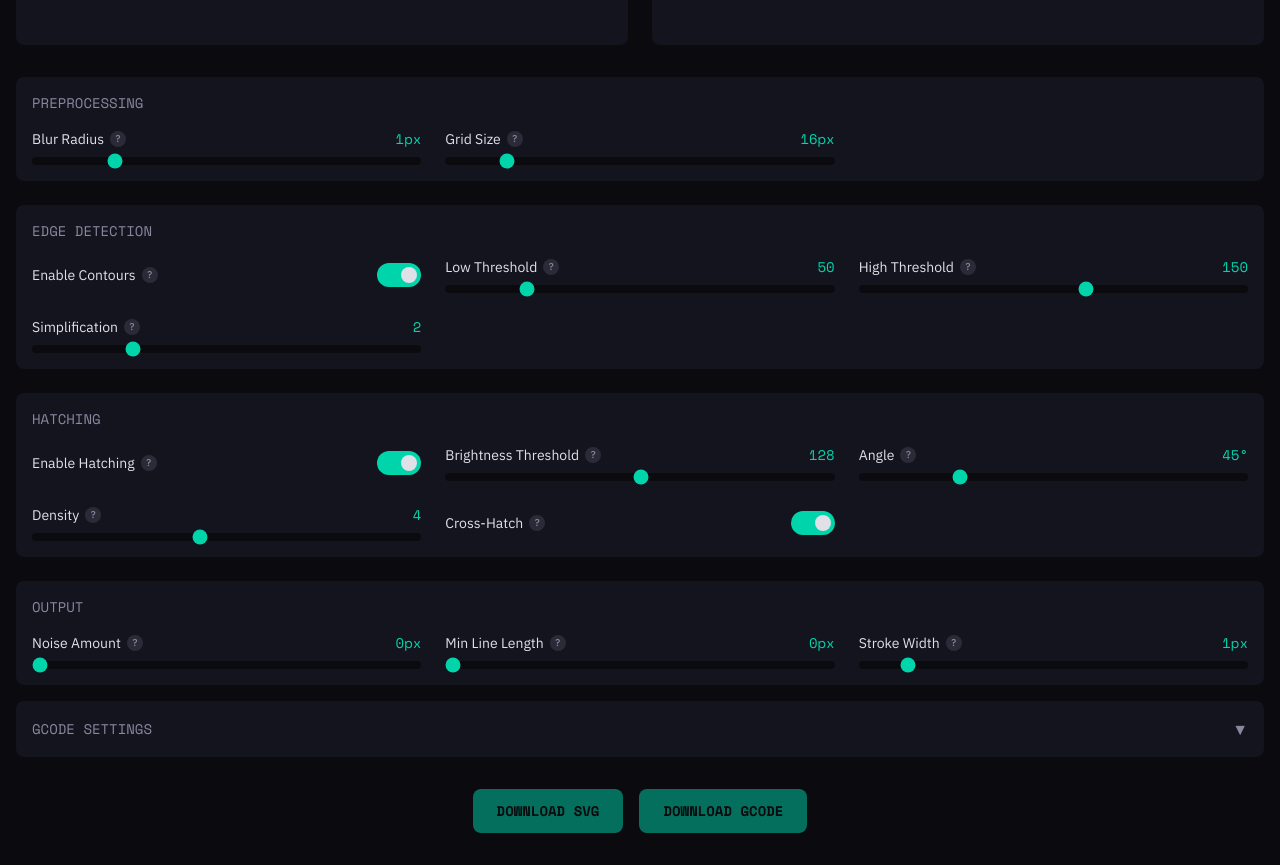
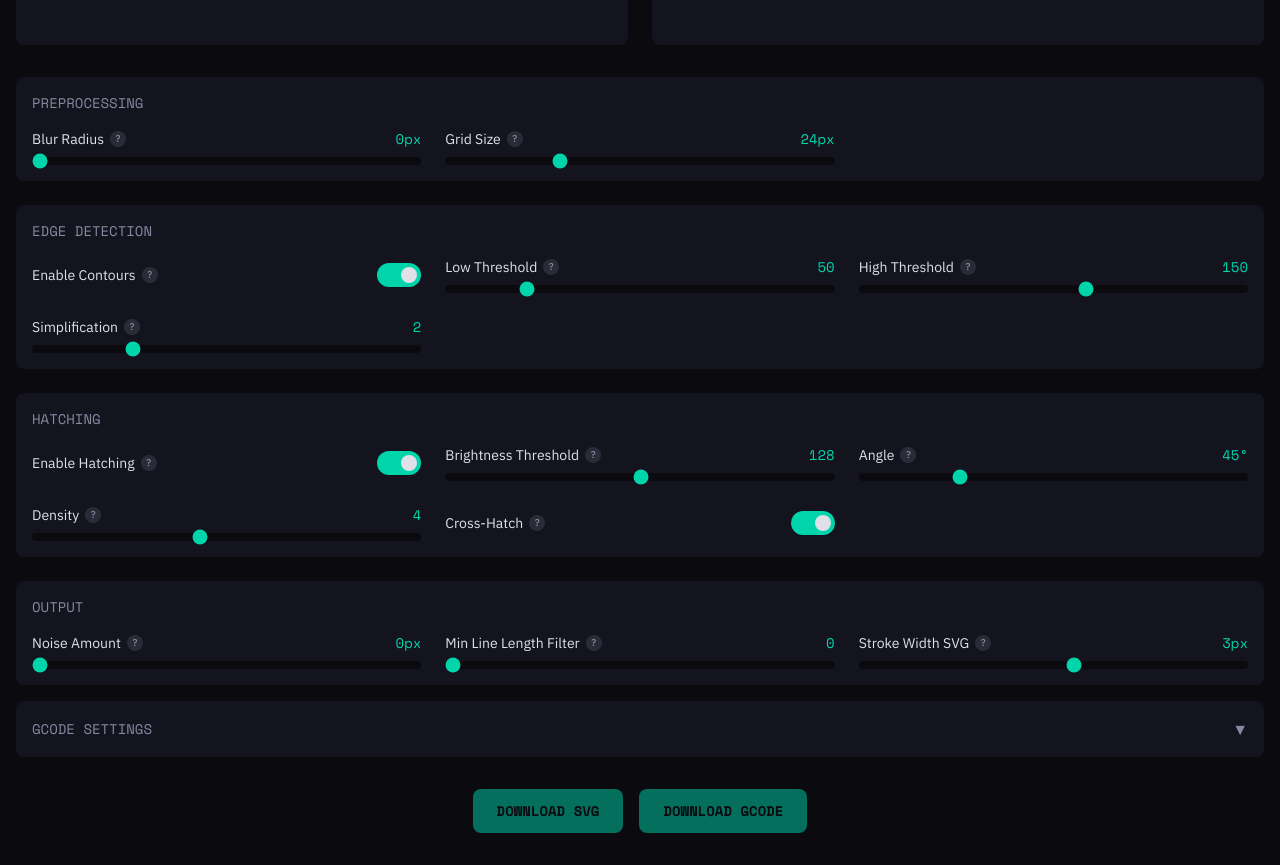
Before and after one commit to straczowski/line-weaver, a React (Vite) app: page / in a window 1280 px wide. Shown: the part 500-1365 px from the top of the page. Built offline with nearby package versions, Linux system fonts and the light colour scheme.

Commit message:
refactor control sections

```diff
--- a/src/components/ControlPanel/ControlPanel.tsx
+++ b/src/components/ControlPanel/ControlPanel.tsx
@@ -1,6 +1,7 @@
-import { useState } from "react"
 import { useSettingsActions } from "../../store/actions-hooks"
 import { useSettings } from "../../store/selectors"
+import { SliderControl } from "./SliderControl"
+import { ToggleControl } from "./ToggleControl"
 
 export const ControlPanel = () => {
   const settings = useSettings()
@@ -129,17 +130,16 @@ export const ControlPanel = () => {
           onChange={(value) => updateSettings({ noiseAmount: value })}
         />
         <SliderControl
-          label="Min Line Length"
+          label="Min Line Length Filter"
           tooltip="Removes polylines shorter than this value. Helps clean up small artifacts and noise."
           value={settings.minLineLength}
           min={0}
-          max={20}
+          max={40}
           step={1}
-          unit="px"
           onChange={(value) => updateSettings({ minLineLength: value })}
         />
         <SliderControl
-          label="Stroke Width"
+          label="Stroke Width SVG"
           tooltip="Thickness of lines in the SVG output. Affects visual weight of the drawing."
           value={settings.strokeWidth}
           min={0.5}
@@ -168,100 +168,3 @@ const ControlSection = ({ title, children }: ControlSectionProps) => {
     </div>
   )
 }
-
-type TooltipIconProps = {
-  text: string
-}
-
-const TooltipIcon = ({ text }: TooltipIconProps) => {
-  const [isVisible, setIsVisible] = useState(false)
-
-  return (
-    <div
-      className="relative inline-flex"
-      onMouseEnter={() => setIsVisible(true)}
-      onMouseLeave={() => setIsVisible(false)}
-    >
-      <span className="ml-1.5 flex h-4 w-4 cursor-help items-center justify-center rounded-full bg-text-muted/20 text-[10px] font-medium text-text-muted transition-colors hover:bg-accent/30 hover:text-accent">
-        ?
-      </span>
-      {isVisible && (
-        <div className="absolute bottom-full left-1/2 z-50 mb-2 w-56 -translate-x-1/2 rounded-md bg-background px-3 py-2 text-xs text-text shadow-lg ring-1 ring-text-muted/20">
-          {text}
-          <div className="absolute left-1/2 top-full h-0 w-0 -translate-x-1/2 border-x-4 border-t-4 border-x-transparent border-t-background" />
-        </div>
-      )}
-    </div>
-  )
-}
-
-type SliderControlProps = {
-  label: string
-  tooltip: string
-  value: number
-  min: number
-  max: number
-  step: number
-  unit?: string
-  onChange: (value: number) => void
-  disabled?: boolean
-}
-
-const SliderControl = ({ label, tooltip, value, min, max, step, unit, onChange, disabled = false }: SliderControlProps) => {
-  return (
-    <div className={`flex flex-col gap-2 transition-opacity ${disabled ? "pointer-events-none opacity-40" : ""}`}>
-      <div className="flex items-center justify-between">
-        <span className="flex items-center text-sm text-text">
-          {label}
-          <TooltipIcon text={tooltip} />
-        </span>
-        <span className="font-mono text-sm text-accent">
-          {value}
-          {unit}
-        </span>
-      </div>
-      <input
-        type="range"
-        min={min}
-        max={max}
-        step={step}
-        value={value}
-        onChange={(e) => onChange(Number(e.target.value))}
-        disabled={disabled}
-        className="h-2 w-full cursor-pointer appearance-none rounded-lg bg-background accent-accent disabled:cursor-not-allowed"
-      />
-    </div>
-  )
-}
-
-type ToggleControlProps = {
-  label: string
-  tooltip: string
-  checked: boolean
-  onChange: (checked: boolean) => void
-  disabled?: boolean
-}
-
-const ToggleControl = ({ label, tooltip, checked, onChange, disabled = false }: ToggleControlProps) => {
-  return (
-    <div className={`flex items-center justify-between transition-opacity ${disabled ? "pointer-events-none opacity-40" : ""}`}>
-      <span className="flex items-center text-sm text-text">
-        {label}
-        <TooltipIcon text={tooltip} />
-      </span>
-      <button
-        onClick={() => onChange(!checked)}
-        disabled={disabled}
-        className={`relative h-6 w-11 rounded-full transition-colors ${
-          checked ? "bg-accent" : "bg-background"
-        } disabled:cursor-not-allowed`}
-      >
-        <span
-          className={`absolute top-1 h-4 w-4 rounded-full bg-text transition-transform ${
-            checked ? "left-6" : "left-1"
-          }`}
-        />
-      </button>
-    </div>
-  )
-}
--- /dev/null
+++ b/src/components/ControlPanel/SliderControl.tsx
@@ -0,0 +1,40 @@
+import { Tooltip } from "./Tooltip"
+
+type SliderControlProps = {
+  label: string
+  tooltip: string
+  value: number
+  min: number
+  max: number
+  step: number
+  unit?: string
+  onChange: (value: number) => void
+  disabled?: boolean
+}
+
+export const SliderControl = ({ label, tooltip, value, min, max, step, unit, onChange, disabled = false }: SliderControlProps) => {
+  return (
+    <div className={`flex flex-col gap-2 transition-opacity ${disabled ? "pointer-events-none opacity-40" : ""}`}>
+      <div className="flex items-center justify-between">
+        <span className="flex items-center text-sm text-text">
+          {label}
+          <Tooltip text={tooltip} />
+        </span>
+        <span className="font-mono text-sm text-accent">
+          {value}
+          {unit}
+        </span>
+      </div>
+      <input
+        type="range"
+        min={min}
+        max={max}
+        step={step}
+        value={value}
+        onChange={(e) => onChange(Number(e.target.value))}
+        disabled={disabled}
+        className="h-2 w-full cursor-pointer appearance-none rounded-lg bg-background accent-accent disabled:cursor-not-allowed"
+      />
+    </div>
+  )
+}
--- /dev/null
+++ b/src/components/ControlPanel/ToggleControl.tsx
@@ -0,0 +1,33 @@
+import { Tooltip } from "./Tooltip"
+
+type ToggleControlProps = {
+  label: string
+  tooltip: string
+  checked: boolean
+  onChange: (checked: boolean) => void
+  disabled?: boolean
+}
+
+export const ToggleControl = ({ label, tooltip, checked, onChange, disabled = false }: ToggleControlProps) => {
+  return (
+    <div className={`flex items-center justify-between transition-opacity ${disabled ? "pointer-events-none opacity-40" : ""}`}>
+      <span className="flex items-center text-sm text-text">
+        {label}
+        <Tooltip text={tooltip} />
+      </span>
+      <button
+        onClick={() => onChange(!checked)}
+        disabled={disabled}
+        className={`relative h-6 w-11 rounded-full transition-colors ${
+          checked ? "bg-accent" : "bg-background"
+        } disabled:cursor-not-allowed`}
+      >
+        <span
+          className={`absolute top-1 h-4 w-4 rounded-full bg-text transition-transform ${
+            checked ? "left-6" : "left-1"
+          }`}
+        />
+      </button>
+    </div>
+  )
+}
--- /dev/null
+++ b/src/components/ControlPanel/Tooltip.tsx
@@ -0,0 +1,26 @@
+import { useState } from "react"
+type TooltipProps = {
+    text: string
+  }
+
+export const Tooltip = ({ text }: TooltipProps) => {
+  const [isVisible, setIsVisible] = useState(false)
+
+  return (
+    <div
+      className="relative inline-flex"
+      onMouseEnter={() => setIsVisible(true)}
+      onMouseLeave={() => setIsVisible(false)}
+    >
+      <span className="ml-1.5 flex h-4 w-4 cursor-help items-center justify-center rounded-full bg-text-muted/20 text-[10px] font-medium text-text-muted transition-colors hover:bg-accent/30 hover:text-accent">
+        ?
+      </span>
+      {isVisible && (
+        <div className="absolute bottom-full left-1/2 z-50 mb-2 w-56 -translate-x-1/2 rounded-md bg-background px-3 py-2 text-xs text-text shadow-lg ring-1 ring-text-muted/20">
+          {text}
+          <div className="absolute left-1/2 top-full h-0 w-0 -translate-x-1/2 border-x-4 border-t-4 border-x-transparent border-t-background" />
+        </div>
+      )}
+    </div>
+  )
+}
--- a/src/store/default-settings.ts
+++ b/src/store/default-settings.ts
@@ -1,14 +1,14 @@
 import type { GcodeSettings, ProcessingConfig } from "../core/types"
 
 export const DEFAULT_SETTINGS: ProcessingConfig = {
-  gridSize: 16,
-  strokeWidth: 1,
+  gridSize: 24,
+  strokeWidth: 3,
   contourSimplify: 2,
   enableContours: true,
   enableHatching: true,
   noiseAmount: 0,
   threshold: 128,
-  blurRadius: 1,
+  blurRadius: 0,
   edgeLowThreshold: 50,
   edgeHighThreshold: 150,
   hatchAngle: 45,
```
